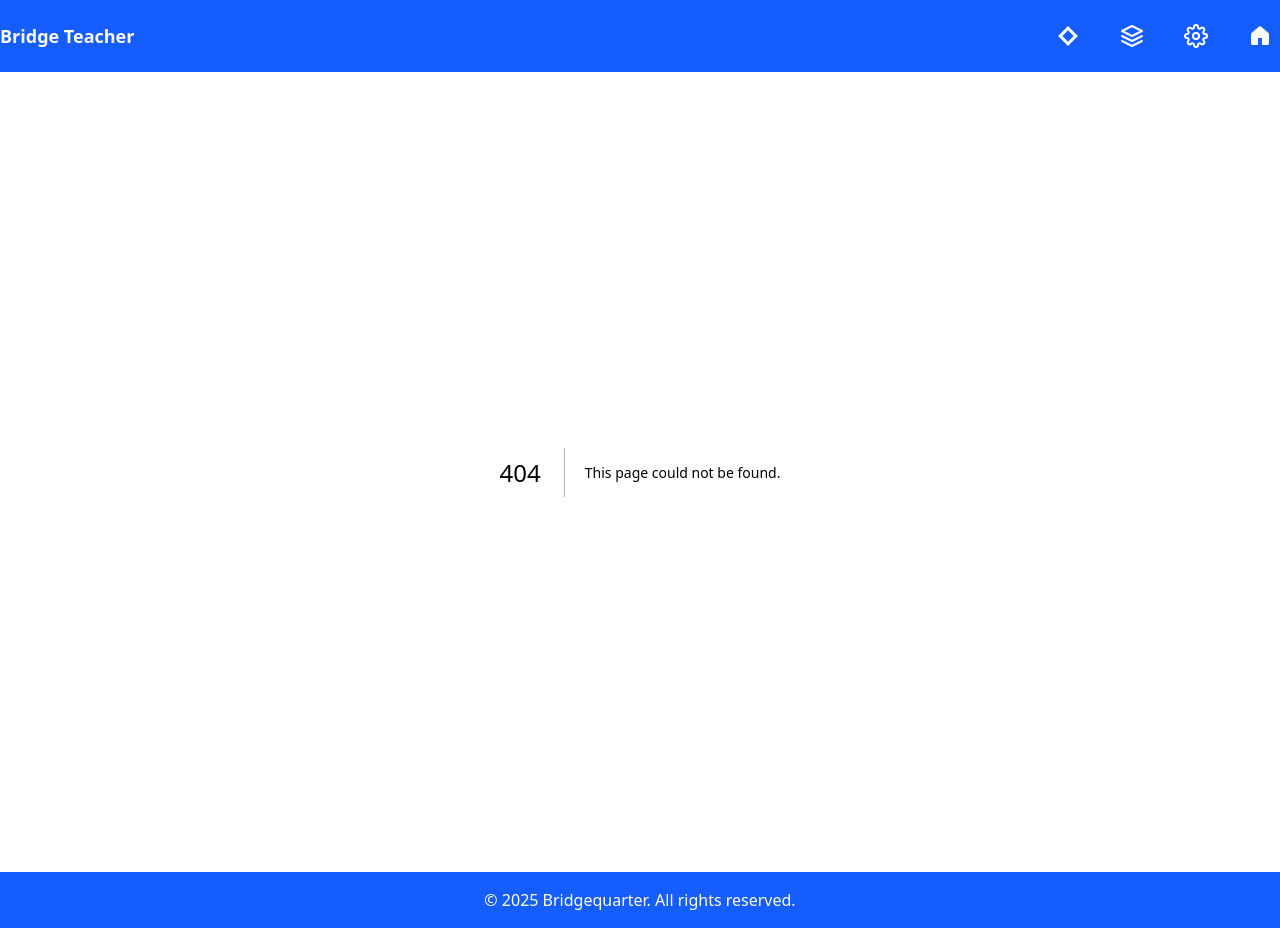
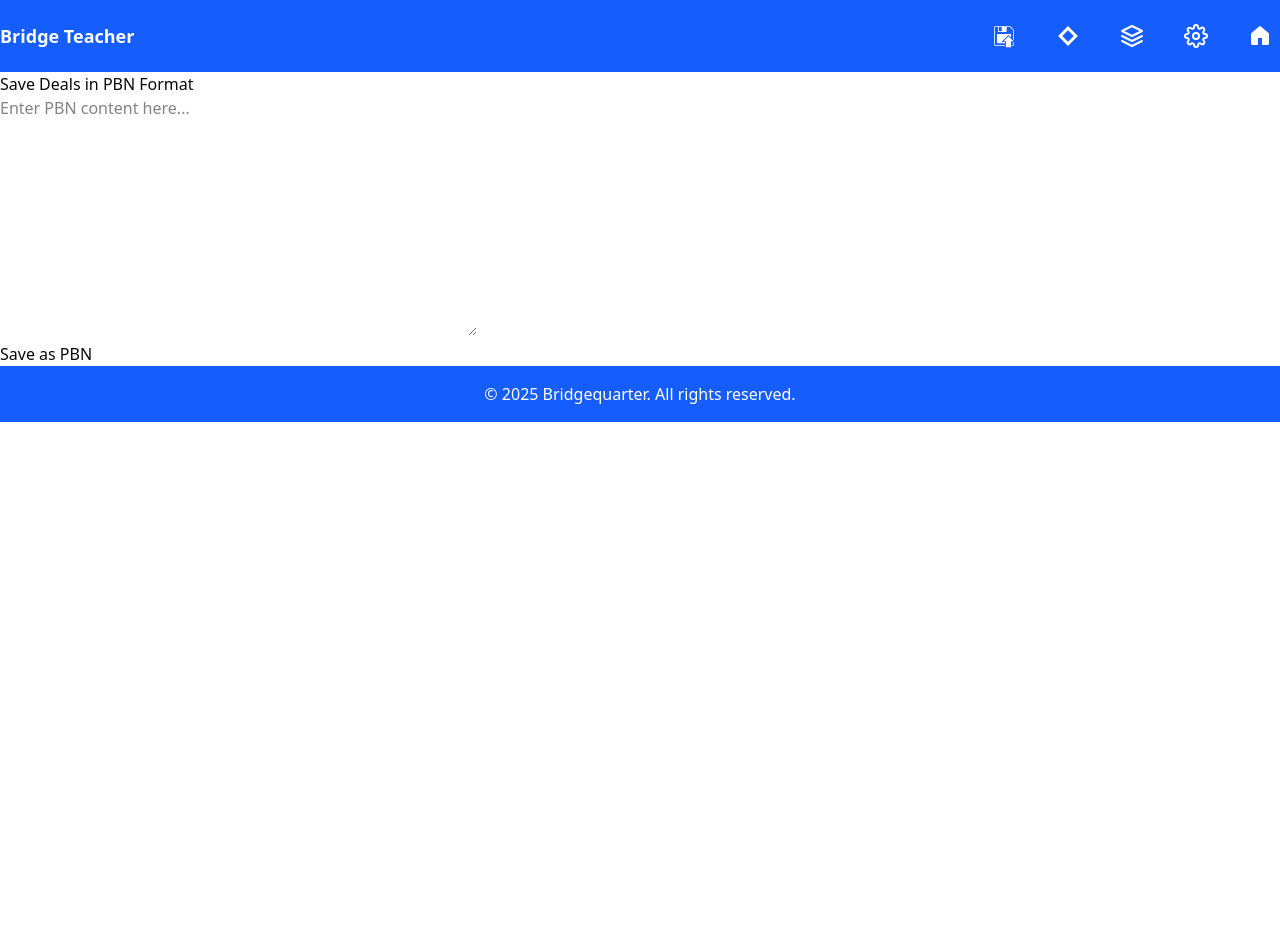
Before and after one commit to TurnerSteve/bridge-teacher, a Next.js app: page /save-deals in a window 1280 px wide. Before the commit this address had no page. After the commit the page ends 800 px from the top, so only its background shows below. Built offline with nearby package versions, Linux system fonts and the light colour scheme; what @radix-ui/themes would draw is missing.

Commit message:
Moved  Deal Structure types to @/lib/types

```diff
--- a/src/app/NavBar.tsx
+++ b/src/app/NavBar.tsx
@@ -1,6 +1,8 @@
 import { FiSettings, FiLayers } from "react-icons/fi";
 import { CgShapeRhombus } from "react-icons/cg";
 import { GoHomeFill } from "react-icons/go";
+import { GiSave } from "react-icons/gi";
+
 import Link from "next/link";
 
 
@@ -12,6 +14,14 @@ export default function Navbar() {
        justify-between items-center py-4">
         <div className="text-lg font-bold">Bridge Teacher</div>
         <ul className="flex space-x-6">
+        <li>
+            <Link
+              href="/save-deals"
+              className="hover:text-black transition-colors duration-200 items-center"
+            >
+              <SaveIcon />
+            </Link>
+          </li>
           <li>
             <Link
               href="/single-deal"
@@ -93,3 +103,14 @@ const HomeIcon = () => {
     </button>
   );
 };
+
+const SaveIcon = () => {
+  return (
+    <button
+      className="inline-flex items-center justify-center p-2 text-black-600 transition-all hover:text-gray-800 focus:outline-none focus:ring-2 focus:ring-blue-500"
+      aria-label="Settings"
+    >
+      <GiSave className="w-6 h-6" />
+    </button>
+  );
+};
--- /dev/null
+++ b/src/app/save-deals/page.tsx
@@ -0,0 +1,30 @@
+"use client"
+import { useState } from "react";
+
+export default function SaveDealsPage() {
+    const [pbnContent, setPbnContent] = useState("");
+
+    const savePbnFile = () => {
+        const blob = new Blob([pbnContent], { type: "text/plain" });
+        const link = document.createElement("a");
+        link.href = URL.createObjectURL(blob);
+        link.download = "deals.pbn";
+        link.click();
+        URL.revokeObjectURL(link.href);
+    };
+
+    return (
+        <div>
+            <h1>Save Deals in PBN Format</h1>
+            <textarea
+                rows={10}
+                cols={50}
+                value={pbnContent}
+                onChange={(e) => setPbnContent(e.target.value)}
+                placeholder="Enter PBN content here..."
+            />
+            <br />
+            <button onClick={savePbnFile}>Save as PBN</button>
+        </div>
+    );
+}
--- a/src/context/DataContextProvider.tsx
+++ b/src/context/DataContextProvider.tsx
@@ -1,6 +1,6 @@
 
 "use client"
-import { StoredDeal } from "@/app/single-deal/page";
+import { StoredDeal} from "@/lib/types";
 import { Algo } from "@/lib/enums";
 import {
   createContext,
--- a/src/lib/bridge/deal-generators/executeAlgo.ts
+++ b/src/lib/bridge/deal-generators/executeAlgo.ts
@@ -1,8 +1,9 @@
 
-import { DealResult } from "@/app/single-deal/page";
+
 import { Algo } from "../../enums";
 import { fisherYatesDeal, nsewDeal } from ".";
 import partialDealGenerator from "./partialDealGenerator";
+import { DealResult } from "@/lib/types";
 
 
 function executeAlgo(algo: Algo, slots: number[]): DealResult {
--- a/src/lib/bridge/deal-generators/frawdoDealGenerator.ts
+++ b/src/lib/bridge/deal-generators/frawdoDealGenerator.ts
@@ -1,5 +1,4 @@
-
-import { DealResult } from "@/app/single-deal/page";
+import { DealResult } from "@/lib/types";
 import { createEmptyDealStruct } from "@/lib/constants";
 import { Algo, Direction, Rank, Suit } from "@/lib/enums";
 import { DealStruct } from "@/lib/types";
--- a/src/lib/bridge/deal-generators/partialDealGenerator.ts
+++ b/src/lib/bridge/deal-generators/partialDealGenerator.ts
@@ -1,7 +1,7 @@
 
 import { Algo, Direction, Rank, Suit } from "../../enums";
-import { DealResult } from "@/app/single-deal/page";
-import { DealStruct } from "@/lib/types";
+
+import { DealStruct, DealResult} from "@/lib/types";
 import { createEmptyDealStruct } from "@/lib/constants";
 import { maxCodePage, randomBigInt } from "@/lib/math";
 
--- a/src/lib/types.ts
+++ b/src/lib/types.ts
@@ -1,5 +1,5 @@
 
-import { Direction, Rank, Suit, Hand} from "./enums";
+import { Direction, Rank, Suit, Hand, Algo} from "./enums";
 type HandStruct = {
     [Suit.Spades]: Rank[];
     [Suit.Hearts]: Rank[];
@@ -14,7 +14,20 @@ type DealStruct = {
     [Hand.West]: HandStruct;
 }
 
-export type {HandStruct, DealStruct, }
+type DealResult = {
+  algo: Algo;
+  description: string;
+  deal: DealStruct;
+};
+
+type StoredDeal = {
+  dealId: number;
+  algo: Algo;
+  description: string;
+  deal: DealStruct;
+};
+
+export type {HandStruct, DealStruct, DealResult, StoredDeal}
 
 export type DealStructure =  Record<Direction, Record<Suit, Rank[]>>
 // Not sure about having Dealstruct and Dealstructure
```
Also changed, not shown: src/app/single-deal/page.tsx (+0 -13 lines).
